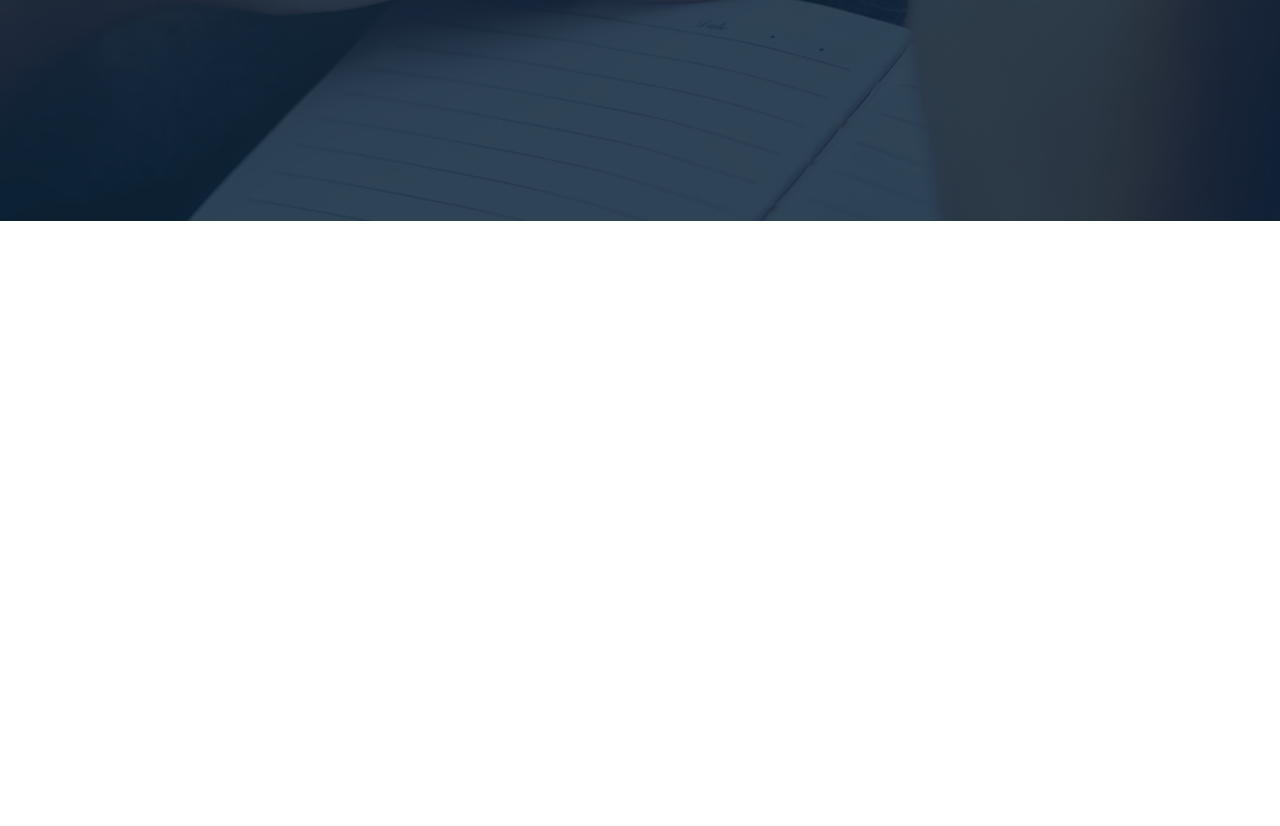
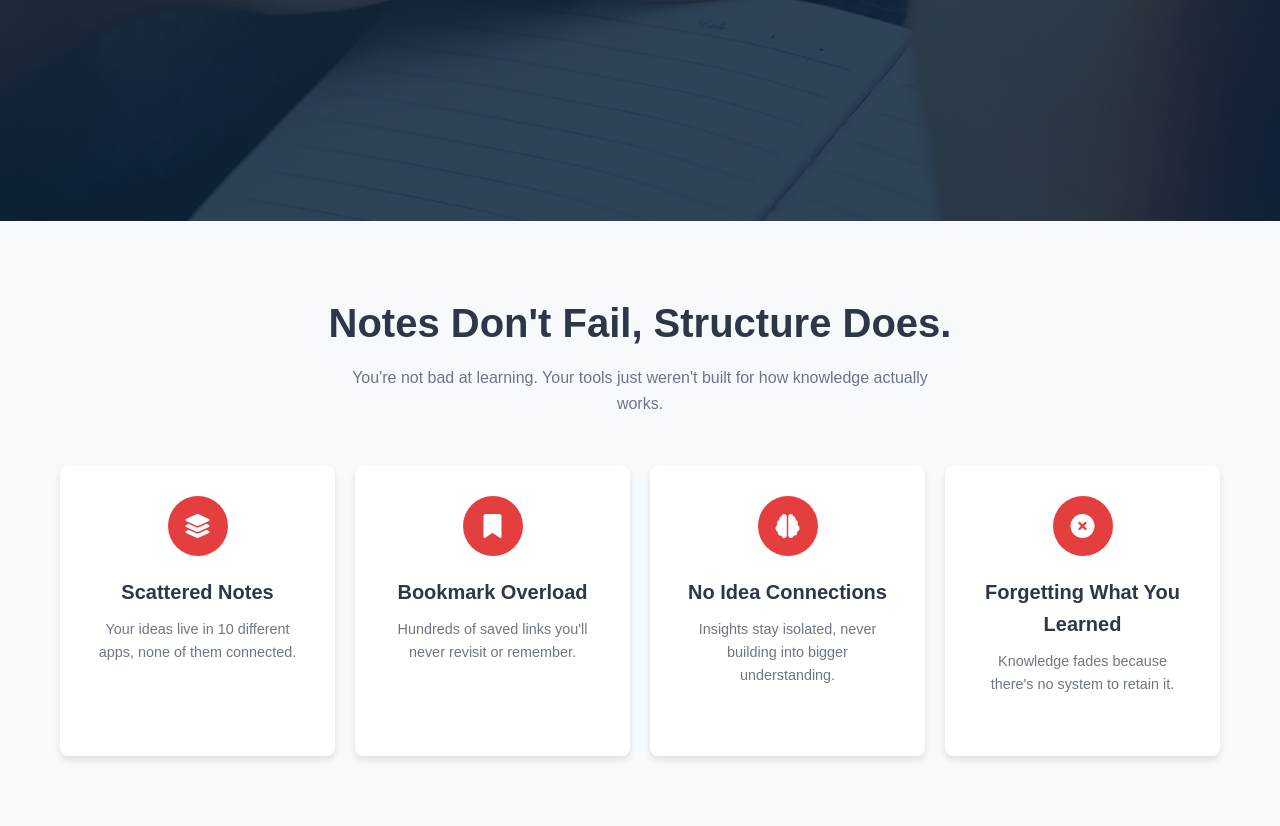
Before and after one commit to estiak-cvc/B13-Assignment-001, a plain HTML site: page index.html in a window 1280 px wide. Shown: the part 659-1485 px from the top of the page. Before the commit the page ends 880 px from the top, so only its background shows below. Drawn offline with Linux system fonts and the light colour scheme.

Commit message:
Note Section Done

```diff
--- a/index.html
+++ b/index.html
@@ -11,7 +11,6 @@
       integrity="sha512-DTOQO9RWCH3ppGqcWaEA1BIZOC6xxalwEsw9c2QQeAIftl+Vegovlnee1c9QX4TctnWMn13TZye+giMm8e2LwA=="
       crossorigin="anonymous"
       referrerpolicy="no-referrer" />
-
 
 </head>
 <body>
@@ -41,7 +40,50 @@
             </div>
         </div>
     </div>
+    <!-- Note Section -->
+<section class="features-section">
+        <div class="container">
+            <div class="section-header">
+                <h2>Notes Don't Fail, Structure Does.</h2>
+                <p>You're not bad at learning. Your tools just weren't built for how knowledge actually works.</p>
+            </div>
 
+            <div class="feature-cards-container">
+                <!-- Card 1 -->
+                <div class="feature-card">
+                    <div class="icon-circle">
+                        <i class="fas fa-layer-group icon"></i>
+                    </div>
+                    <h3>Scattered Notes</h3>
+                    <p>Your ideas live in 10 different apps, none of them connected.</p>
+                </div>
+                <!-- Card 2 -->
+                <div class="feature-card">
+                    <div class="icon-circle">
+                        <i class="fas fa-bookmark icon"></i>
+                    </div>
+                    <h3>Bookmark Overload</h3>
+                    <p>Hundreds of saved links you'll never revisit or remember.</p>
+                </div>
+                <!-- Card 3 -->
+                <div class="feature-card">
+                    <div class="icon-circle">
+                        <i class="fas fa-brain icon"></i>
+                    </div>
+                    <h3>No Idea Connections</h3>
+                    <p>Insights stay isolated, never building into bigger understanding.</p>
+                </div>
+                <!-- Card 4 -->
+                <div class="feature-card">
+                    <div class="icon-circle">
+                        <i class="fas fa-times-circle icon"></i>
+                    </div>
+                    <h3>Forgetting What You Learned</h3>
+                    <p>Knowledge fades because there's no system to retain it.</p>
+                </div>
+            </div>
+        </div>
+    </section>
 
 </body>
 </html>
--- a/styles.css
+++ b/styles.css
@@ -165,3 +165,113 @@ p {
 .button.secondary:hover {
     opacity: 0.8;
 }
+:root {
+    --primary-red: #e53e3e; /* A vibrant red for icons */
+    --text-color: #4a5568;
+    --heading-color: #2d3748;
+    --background-white: #ffffff;
+    --card-shadow: 0 4px 6px rgba(0, 0, 0, 0.1);
+}
+
+* {
+    margin: 0;
+    padding: 0;
+    box-sizing: border-box;
+}
+
+body {
+    font-family: sans-serif;
+    line-height: 1.6;
+    color: var(--text-color);
+    background-color: #f7fafc; /* Light background color */
+}
+
+.container {
+    max-width: 1200px;
+    margin: 0 auto;
+    padding: 20px;
+}
+
+.section-header {
+    text-align: center;
+    margin-bottom: 50px;
+    padding-top: 50px;
+}
+
+.section-header h2 {
+    color: var(--heading-color);
+    font-size: 2.5rem;
+    margin-bottom: 10px;
+}
+
+.section-header p {
+    font-size: 1rem;
+    color: var(--text-color);
+    max-width: 600px;
+    margin: 0 auto;
+}
+
+.feature-cards-container {
+    display: flex;
+    justify-content: center;
+    gap: 20px; /* Space between cards */
+}
+
+.feature-card {
+    background-color: var(--background-white);
+    padding: 30px;
+    border-radius: 8px;
+    box-shadow: var(--card-shadow);
+    text-align: center;
+    flex: 1; /* Makes all cards equal width */
+    max-width: 280px;
+    transition: transform 0.3s;
+    margin-bottom: 50px;
+}
+
+.feature-card:hover {
+    transform: translateY(-5px); /* Simple hover effect */
+}
+
+.icon-circle {
+    width: 60px;
+    height: 60px;
+    background-color: var(--primary-red);
+    border-radius: 50%;
+    display: flex;
+    justify-content: center;
+    align-items: center;
+    margin: 0 auto 20px auto;
+}
+
+.icon {
+    color: var(--background-white);
+    font-size: 24px;
+}
+
+.feature-card h3 {
+    color: var(--heading-color);
+    font-size: 1.25rem;
+    margin-bottom: 10px;
+}
+
+.feature-card p {
+    font-size: 0.9rem;
+    opacity: 0.8;
+}
+
+/* Basic responsiveness for smaller screens */
+@media (max-width: 992px) {
+    .feature-cards-container {
+        flex-wrap: wrap;
+    }
+    .feature-card {
+        flex-basis: calc(50% - 20px); /* Two cards per row on tablets */
+    }
+}
+
+@media (max-width: 600px) {
+    .feature-card {
+        flex-basis: 100%; /* Single column on mobile */
+    }
+}
```
